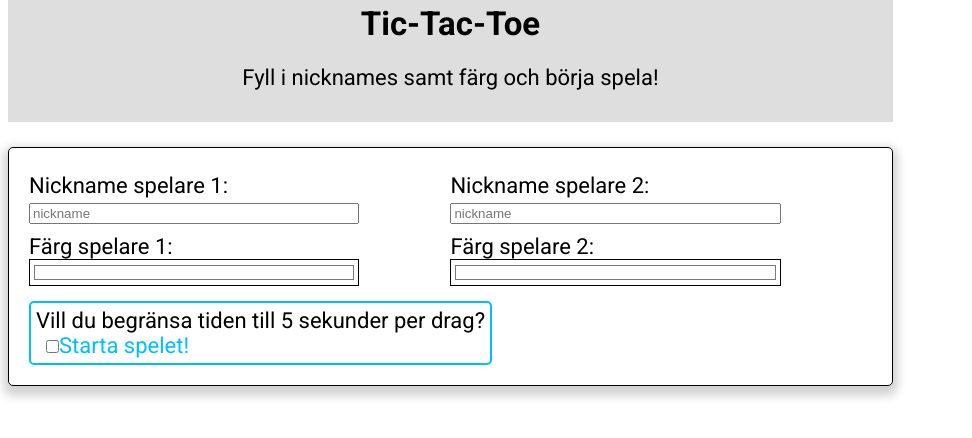
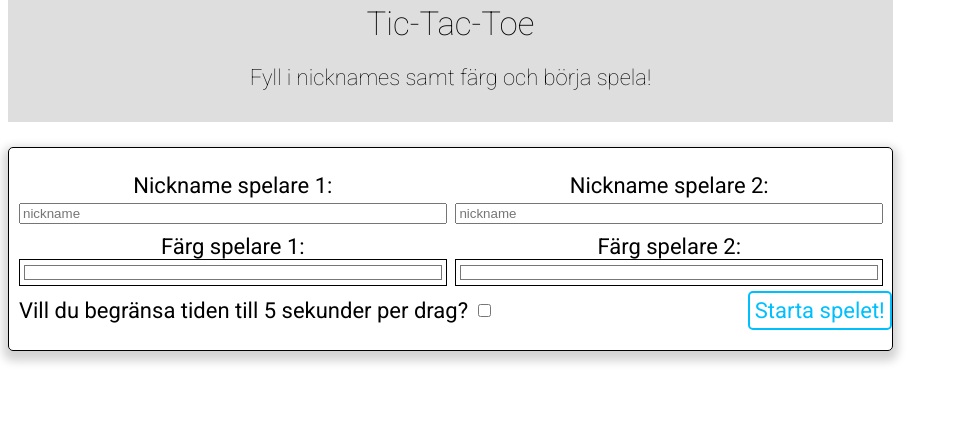
Before and after one commit to albifinn100/ISGB15---LAB1, a plain HTML site: page index.html in a window 1280 px wide. Shown: the part 36-474 px from the top of the page, without its empty margins (0-972 px from the left). Drawn offline with Linux system fonts and the light colour scheme.

Commit message:
Fixed some styling issues, checkbox was not displaying properly (was inside of the start-button). Turn-time display is now more centered

```diff
--- a/js/JSFunctions.js
+++ b/js/JSFunctions.js
@@ -263,11 +263,13 @@ function gameOverProtocol() {
 //Implement turn timer that switches current player after x seconds
 //Make a div with text showing the current timer time
 //Append div to beneath the game-area
+const TIMER_INTERVALL = 100;
+const TIMER_TURNTIME = 5;
 let currentTime;
 let timerText;
 let timeContainer
 function setupTimer() {
-    oGameData.timerId = window.setInterval(updateTime, 100);
+    oGameData.timerId = window.setInterval(updateTime, TIMER_INTERVALL);
     currentTime = 0;
     timeContainer = document.createElement("div");
     timeContainer.setAttribute("style", "margin-inline: auto; font-size: 30px");
@@ -280,14 +282,16 @@ function setupTimer() {
 //Update timer function
 function updateTime() {
     //Set current player
-    if (currentTime / 10 >= 5) {
+    //currentTime is divided by 10
+    if (currentTime >= TIMER_TURNTIME) {
         if (oGameData.currentPlayer == oGameData.playerOne) { setCurrentPlayer(oGameData.playerTwo, oGameData.nickNamePlayerTwo); }
         else { setCurrentPlayer(oGameData.playerOne, oGameData.nickNamePlayerOne); }
         currentTime = 0;
     }
     //Displays current time
-    currentTime += 1;
-    let displayedTime = (currentTime / 10).toFixed(1);
+    //toFixed() is for rounding numbers
+    currentTime += 0.1;
+    let displayedTime = (currentTime).toFixed(1);
     timerText.nodeValue = "Turn time: " + displayedTime;
 }
 
--- a/styles/styles.css
+++ b/styles/styles.css
@@ -30,6 +30,7 @@ body{
     }
     main{
         width: 70%;
+        text-align: center;
     }
     .jumbotron{
         background-color: #DEDEDE;
@@ -82,17 +83,24 @@ body{
         display: block;
     }
     #div-with-a{
-        border: 2px solid deepskyblue;
-        border-radius: 5px;
-        padding: 5px;
-        margin-top: 10px;
+        width: 100%;
+        display: flex;
+        flex-wrap: wrap;
+        align-items: center;
     }
     #div-with-a:hover{
-        box-shadow: skyblue 0px 0px 3px 3px;
+
     }
     #div-with-a>a{
         text-decoration: none;
         color: deepskyblue;
+        border: 2px solid deepskyblue;
+        border-radius: 5px;
+        padding: 5px;
+
+    }
+    #div-with-a>a:hover{
+        box-shadow: skyblue 0px 0px 3px 3px;
     }
     aside>a>img{
         width: 100%;
@@ -360,79 +368,3 @@ body{
       height: 125px;
   }
 }
-
-@media (min-width: 1180px) {
-  body{
-      display: flex;
-      flex-wrap: wrap;
-  }
-  main{
-      width: 70%;
-  }
-  .jumbotron{
-      background-color: #DEDEDE;
-      padding: 10px;
-  }
-  .text-center{
-      margin: auto;
-  }
-  .text-center>h1 {
-      text-align: center;
-      font-weight: bold;
-      font-size: 1.5rem;
-  }
-  .text-center>p{
-    font-weight: 400;
-  }
-  #errorMsg{
-      font-size: 1rem;
-  }
-  aside{
-      width: 300px;
-      height: auto;
-  }
-  #div-in-form{
-      border: solid 1px black;
-      border-radius: 5px;
-      box-shadow: 0px 5px 10px 5px lightgray;
-      display: flex;
-      flex-wrap: wrap;
-      width: 100%;
-      padding: 20px;
-      margin-top: 25px;
-  }
-  html{
-      font-size: 22px;
-  }
-  .col{
-      width: 49%;
-      padding-top: 5px;
-      padding-bottom: 5px;
-  }
-  input{
-      width: 80%;
-  }
-  input[type="color"]{
-      background-color: white;
-  }
-  label{
-      display: block;
-  }
-  #div-with-a{
-      border: 2px solid deepskyblue;
-      border-radius: 5px;
-      padding: 5px;
-      margin-top: 10px;
-  }
-  #div-with-a>a{
-      text-decoration: none;
-      color: deepskyblue;
-  }
-  aside>a>img{
-      width: 100%;
-  }
-  .gameArea>table{
-      margin-top: 40px;
-      margin-left: 200px;
-  }
-}
```
